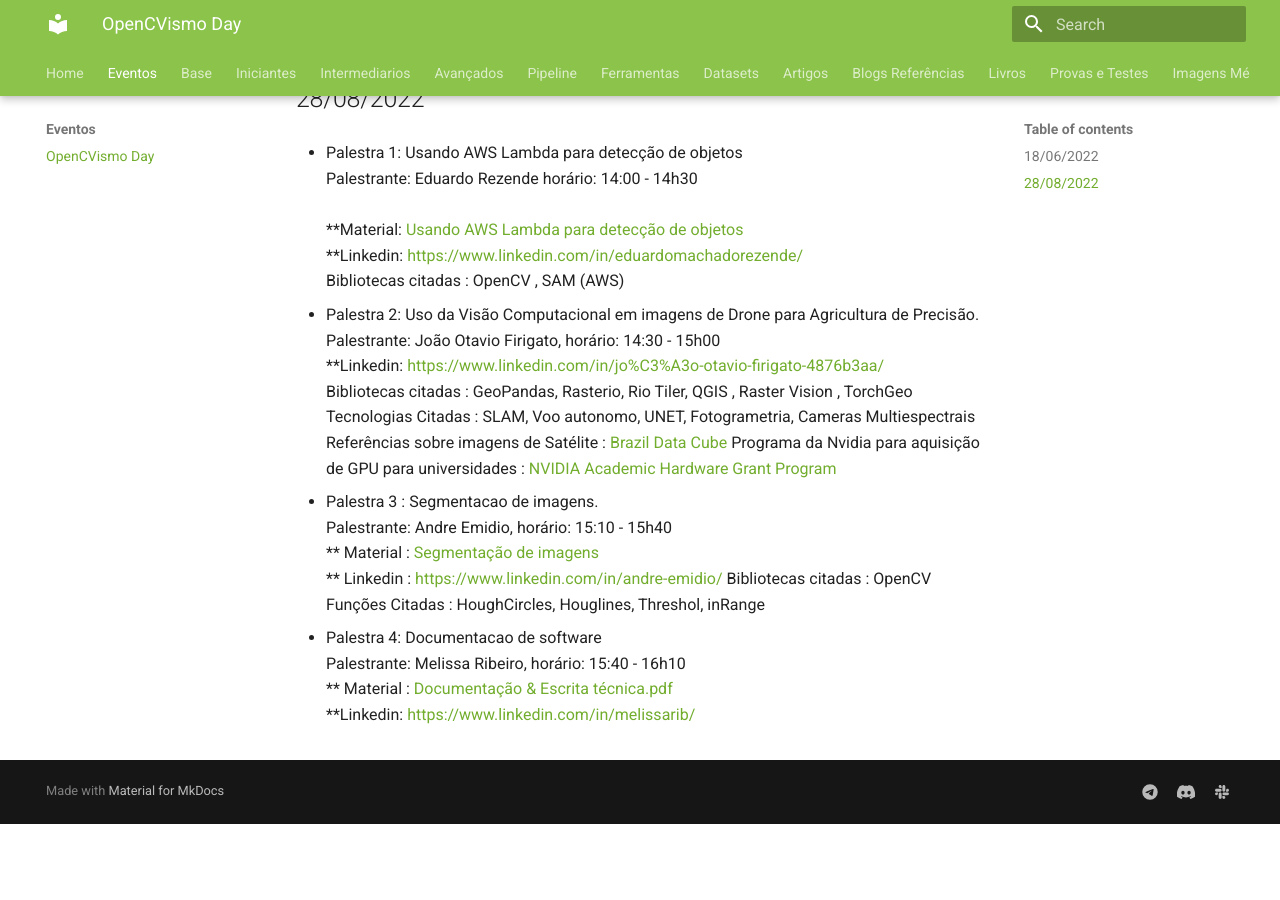
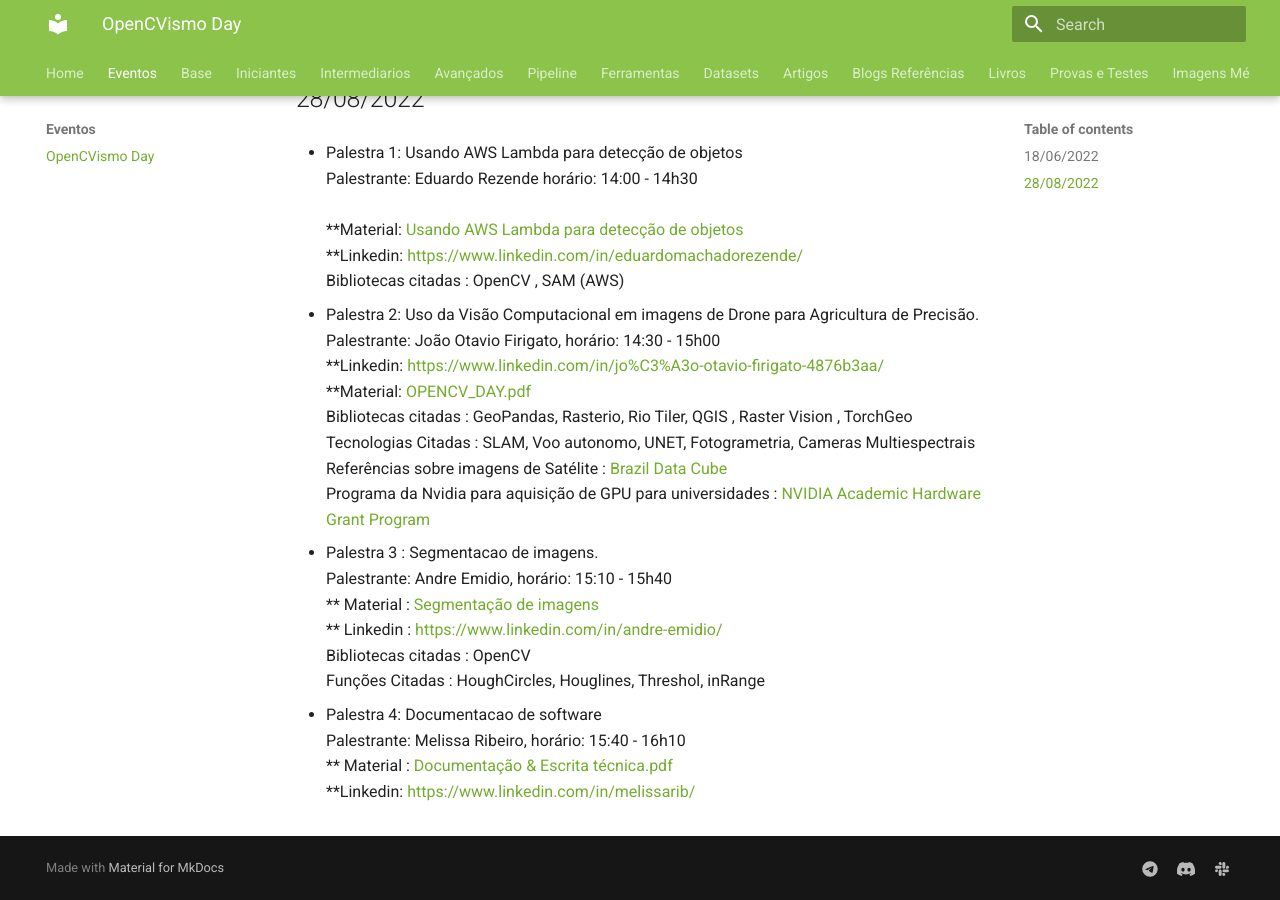
Before and after one commit to Grupo-OpenCV-BR/tutoriais-tecnologia, an MkDocs documentation site: the page built from docs/eventos/eventos.md, in a window 1280 px wide and 900 px high, scrolled down 805 px. Built offline with MkDocs 1.6.1 and Material for MkDocs 9.7.7, drawn with Linux system fonts in a browser that asks for light colours; the version menu is left out; before the commit the page ends 1629 px from its top, so only the background shows below that.

Commit message:
evento: opencvismo day 28/08/2022

```diff
--- a/docs/eventos/eventos.md
+++ b/docs/eventos/eventos.md
@@ -34,16 +34,17 @@
 
 * Palestra 2: Uso da Visão Computacional em imagens de Drone para Agricultura de Precisão. <br> Palestrante: João Otavio Firigato, horário: 14:30  - 15h00 <br>
   **Linkedin: [https://www.linkedin.com/in/jo%C3%A3o-otavio-firigato-4876b3aa/](https://www.linkedin.com/in/jo%C3%A3o-otavio-firigato-4876b3aa/) <br>
-  Bibliotecas citadas : GeoPandas, Rasterio, Rio Tiler, QGIS , Raster Vision , TorchGeo
-  Tecnologias Citadas : SLAM, Voo autonomo, UNET, Fotogrametria, Cameras Multiespectrais
-  Referências sobre imagens de Satélite :  [Brazil Data Cube](http://brazildatacube.org/en/data-cube/)
-  Programa da Nvidia para aquisição de GPU para universidades :  [NVIDIA Academic Hardware Grant Program](https://mynvidia.force.com/HardwareGrant/s/Application)
+  **Material: [OPENCV_DAY.pdf](OPENCV_DAY.pdf) <br>
+  Bibliotecas citadas : GeoPandas, Rasterio, Rio Tiler, QGIS , Raster Vision , TorchGeo <br>
+  Tecnologias Citadas : SLAM, Voo autonomo, UNET, Fotogrametria, Cameras Multiespectrais <br>
+  Referências sobre imagens de Satélite :  [Brazil Data Cube](http://brazildatacube.org/en/data-cube/) <br>
+  Programa da Nvidia para aquisição de GPU para universidades :  [NVIDIA Academic Hardware Grant Program](https://mynvidia.force.com/HardwareGrant/s/Application) <br>
 
 * Palestra 3 : Segmentacao de imagens.  <br> Palestrante: Andre Emidio, horário: 15:10  - 15h40 <br>
   ** Material : [Segmentação de imagens](https://docs.google.com/presentation/d/1FdN0Vci6j3bBwFRFyJjlJPAc6BvcOTYwqmcCBDWE5s0/edit?usp=sharing) <br>
-  ** Linkedin : [https://www.linkedin.com/in/andre-emidio/](https://www.linkedin.com/in/andre-emidio/)
-  Bibliotecas citadas : OpenCV
-  Funções Citadas :  HoughCircles, Houglines, Threshol, inRange
+  ** Linkedin : [https://www.linkedin.com/in/andre-emidio/](https://www.linkedin.com/in/andre-emidio/) <br>
+  Bibliotecas citadas : OpenCV <br>
+  Funções Citadas :  HoughCircles, Houglines, Threshol, inRange <br>
 
 
 * Palestra 4: Documentacao de software <br> Palestrante: Melissa Ribeiro, horário: 15:40  - 16h10 <br>
```
Also changed, not shown: 1 other file.
